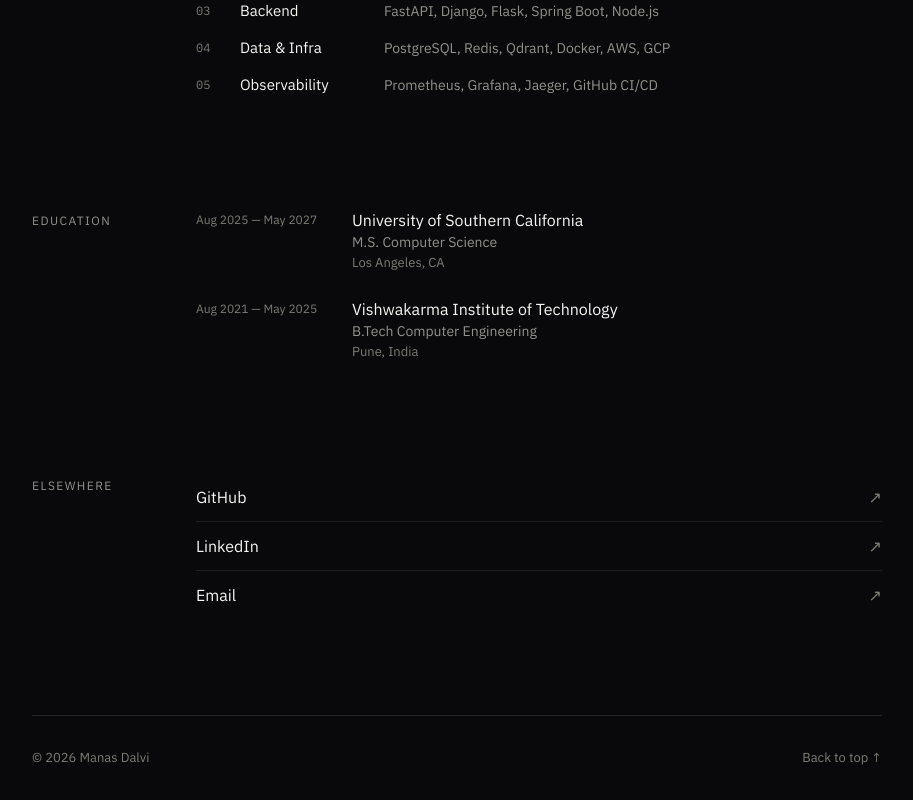
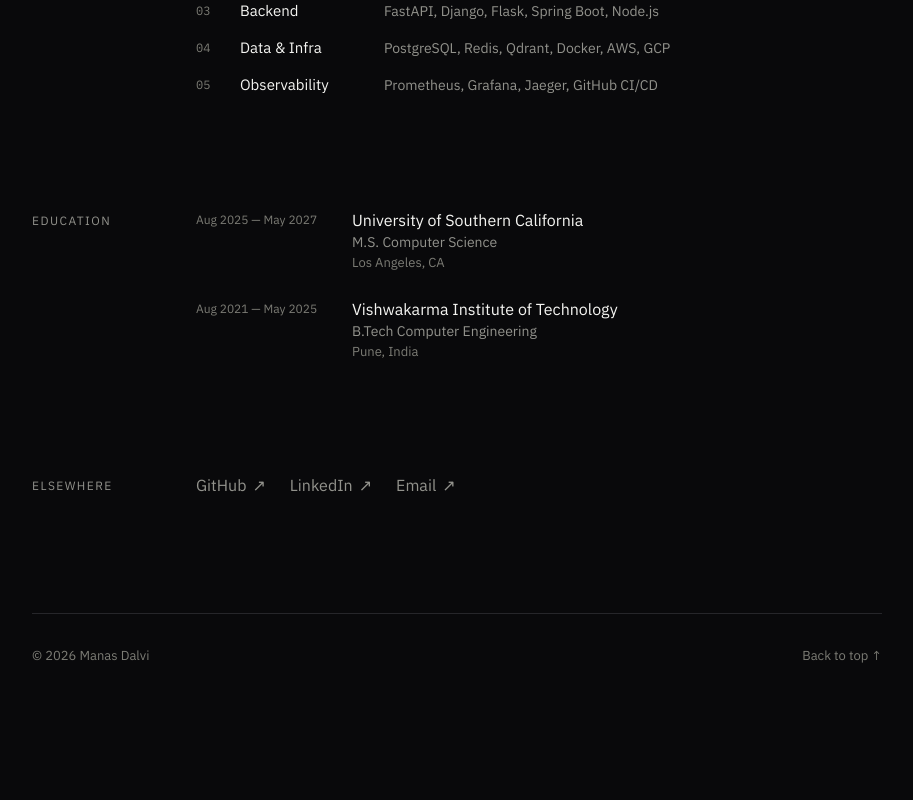
Before and after one commit to Manas-33/revised-portfolio, a Next.js app: page / in a window 1280 px wide. Shown: the part 2686-3486 px from the top of the page, without its empty margins (44-957 px from the left). After the commit the page ends 3384 px from the top, so only its background shows below. Built offline with nearby package versions, Linux system fonts and the light colour scheme.

Commit message:
Refactor ElsewhereList component

```diff
--- a/app/page.tsx
+++ b/app/page.tsx
@@ -250,23 +250,20 @@ function EducationList({ items }: { items: Education[] }) {
 
 function ElsewhereList({ items }: { items: Social[] }) {
   return (
-    <ul className="flex flex-col">
+    <ul className="flex flex-wrap gap-x-6 gap-y-2.5">
       {items.map((s) => {
         const external = s.href.startsWith("http");
         return (
-          <li key={s.label} className="border-b border-rule/70 last:border-0">
+          <li key={s.label}>
             <a
               href={s.href}
               target={external ? "_blank" : undefined}
               rel={external ? "noopener noreferrer" : undefined}
-              className="group flex items-center justify-between py-3 text-[16px] text-ink"
+              className="group inline-flex min-h-11 items-baseline gap-1.5 text-[16px] text-muted transition-colors hover:text-ink"
             >
-              <span className="transition-colors group-hover:text-accent">
-                {s.label}
-              </span>
-              <span className="text-faint transition-transform group-hover:-translate-y-0.5 group-hover:text-muted">
-                ↗
-              </span>
+              {s.label}
+              {external && <span className="sr-only"> (opens in new tab)</span>}
+              <span aria-hidden="true">↗</span>
             </a>
           </li>
         );
```
